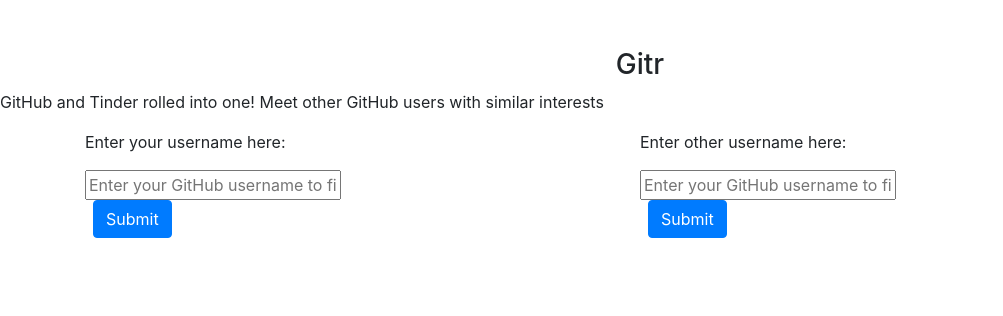
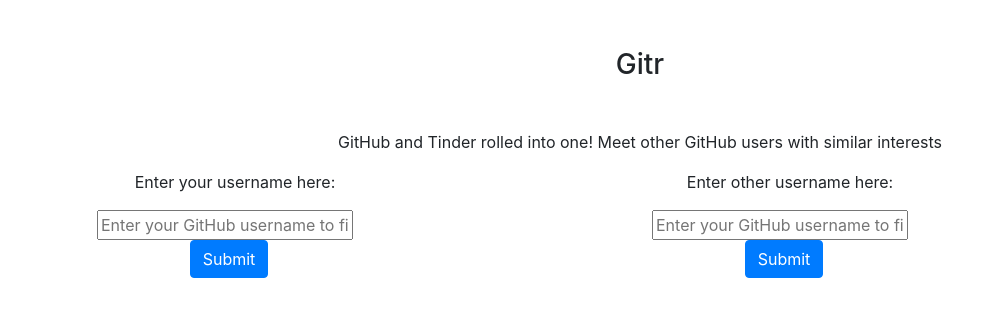
Before and after one commit to The-One-And-Only-H/gitr, a React (Create React App) app: page / in a window 1280 px wide. Shown: the top 316 px of the page, without its empty margins (0-1003 px from the left). Built offline with nearby package versions, Linux system fonts and the light colour scheme.

Commit message:
Styles forms

```diff
--- a/public/index.html
+++ b/public/index.html
@@ -15,13 +15,14 @@
   </head>
   <body>
     <h3 class="text-center mt-5">Gitr</h3>
-    <p>
+    <p class="text-center mt-5">
       GitHub and Tinder rolled into one! Meet other GitHub users with similar
       interests
     </p>
 
     <div class="container">
       <div id="left-user" class="user-pane">
+        <div class="wrapper">
           <p>Enter your username here:</p>
           <form
             class="gitHubForm"
@@ -41,6 +42,7 @@
               value="Submit"
             />
           </form>
+        </div>
         <div class="userAvatar" style="width: 500px; height: 500px"></div>
         <div class="userProfile"></div>
         <div class="langPercentages"></div>
@@ -52,6 +54,7 @@
       </div>
 
       <div id="right-user" class="user-pane">
+        <div class="wrapper">
           <p>Enter other username here:</p>
           <form
             class="gitHubForm"
@@ -71,6 +74,7 @@
               value="Submit"
             />
           </form>
+        </div>
         <div class="userAvatar" style="width: 500px; height: 500px"></div>
         <div class="userProfile"></div>
         <div class="langPercentages"></div>
--- a/public/styles.css
+++ b/public/styles.css
@@ -5,3 +5,8 @@
 .user-pane {
   flex: 50%;
 }
+
+.wrapper {
+  text-align: center;
+  width: 300px;
+}
```
Lines whose indentation alone changed are shown as unchanged.
